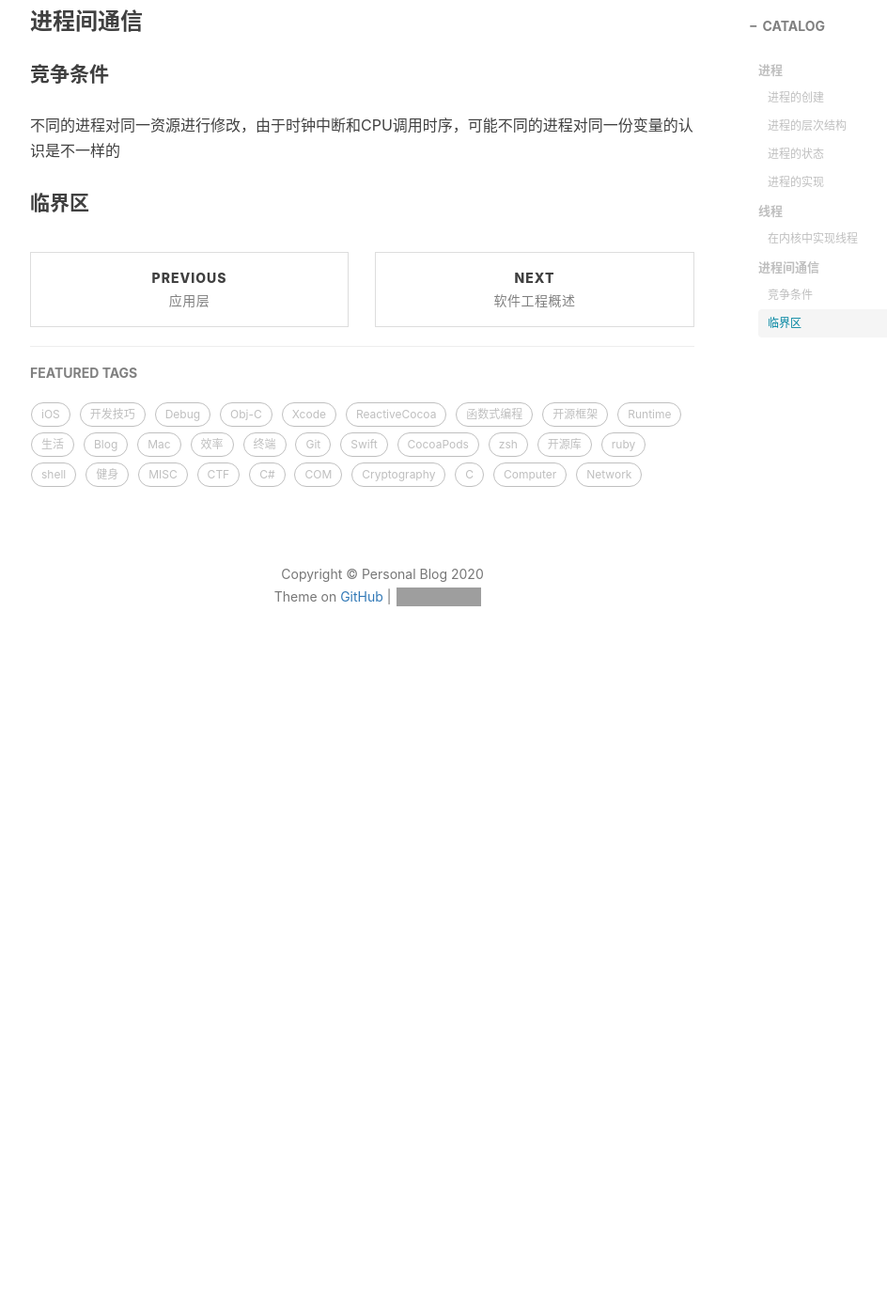
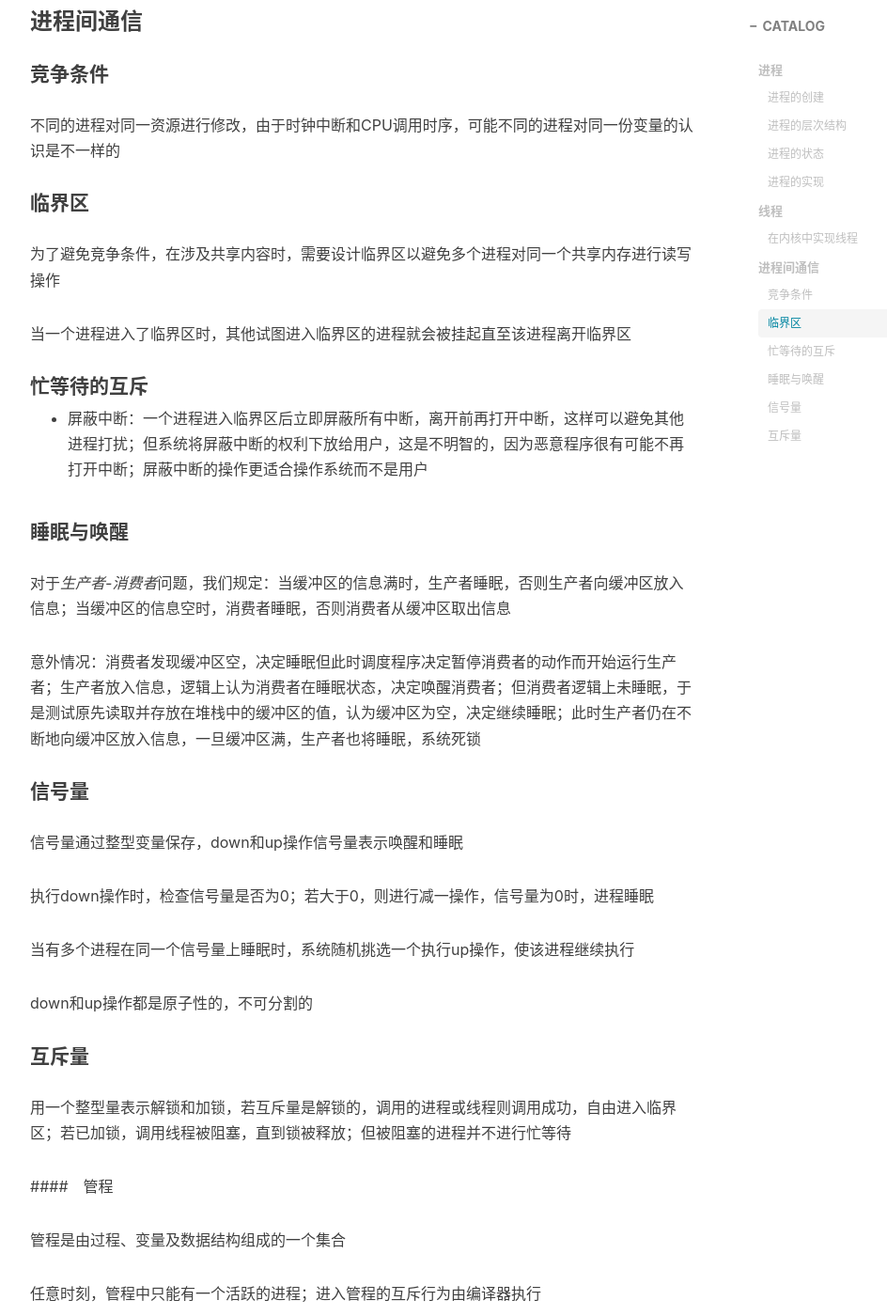
Before and after one commit to ONLYUNIVERSE/ONLYUNIVERSE.github.io, a Jekyll site: the page built from _posts/2020-09-15-进程与线程.md, in a window 1280 px wide and 1400 px high, scrolled down 3150 px. Shown: the whole window at 94% size, without its empty margins (233-1177 px from the left). Built offline with Jekyll 4.4.1, drawn with Linux system fonts in a browser that asks for light colours; nearby versions of some CDN libraries; comment, search, counter and statistics services are not loaded; before the commit the page ends 3889 px from its top, so only the background shows below that; some of the changed text lies outside the part shown; grey boxes are pictures that could not be loaded.

Commit message:
Update 2020-09-15-进程与线程.md

```diff
--- a/_posts/2020-09-15-进程与线程.md
+++ b/_posts/2020-09-15-进程与线程.md
@@ -105,3 +105,41 @@ CPU在多个运行的进程之间不断切换，在宏观看来，每个进程
 不同的进程对同一资源进行修改，由于时钟中断和CPU调用时序，可能不同的进程对同一份变量的认识是不一样的
 
 #### 临界区
+
+为了避免竞争条件，在涉及共享内容时，需要设计临界区以避免多个进程对同一个共享内存进行读写操作
+
+当一个进程进入了临界区时，其他试图进入临界区的进程就会被挂起直至该进程离开临界区
+
+#### 忙等待的互斥
+
+* 屏蔽中断：一个进程进入临界区后立即屏蔽所有中断，离开前再打开中断，这样可以避免其他进程打扰；但系统将屏蔽中断的权利下放给用户，这是不明智的，因为恶意程序很有可能不再打开中断；屏蔽中断的操作更适合操作系统而不是用户
+
+#### 睡眠与唤醒
+
+对于*生产者-消费者*问题，我们规定：当缓冲区的信息满时，生产者睡眠，否则生产者向缓冲区放入信息；当缓冲区的信息空时，消费者睡眠，否则消费者从缓冲区取出信息
+
+意外情况：消费者发现缓冲区空，决定睡眠但此时调度程序决定暂停消费者的动作而开始运行生产者；生产者放入信息，逻辑上认为消费者在睡眠状态，决定唤醒消费者；但消费者逻辑上未睡眠，于是测试原先读取并存放在堆栈中的缓冲区的值，认为缓冲区为空，决定继续睡眠；此时生产者仍在不断地向缓冲区放入信息，一旦缓冲区满，生产者也将睡眠，系统死锁
+
+#### 信号量
+
+信号量通过整型变量保存，down和up操作信号量表示唤醒和睡眠
+
+执行down操作时，检查信号量是否为0；若大于0，则进行减一操作，信号量为0时，进程睡眠
+
+当有多个进程在同一个信号量上睡眠时，系统随机挑选一个执行up操作，使该进程继续执行
+
+down和up操作都是原子性的，不可分割的
+
+#### 互斥量
+
+用一个整型量表示解锁和加锁，若互斥量是解锁的，调用的进程或线程则调用成功，自由进入临界区；若已加锁，调用线程被阻塞，直到锁被释放；但被阻塞的进程并不进行忙等待
+
+####　管程
+
+管程是由过程、变量及数据结构组成的一个集合
+
+任意时刻，管程中只能有一个活跃的进程；进入管程的互斥行为由编译器执行
+
+* 条件变量：配合相关函数，使调用进程阻塞
+
+使用管程则不必担忧出现sleep-wakeup的失败状况，因为管程中严格互斥
```
